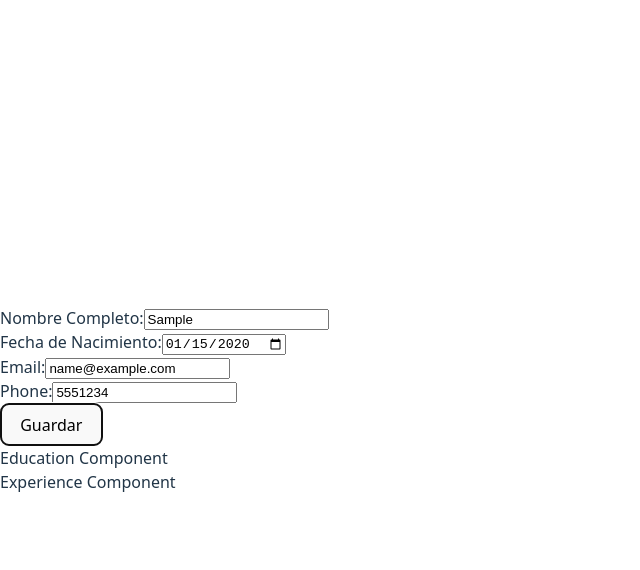
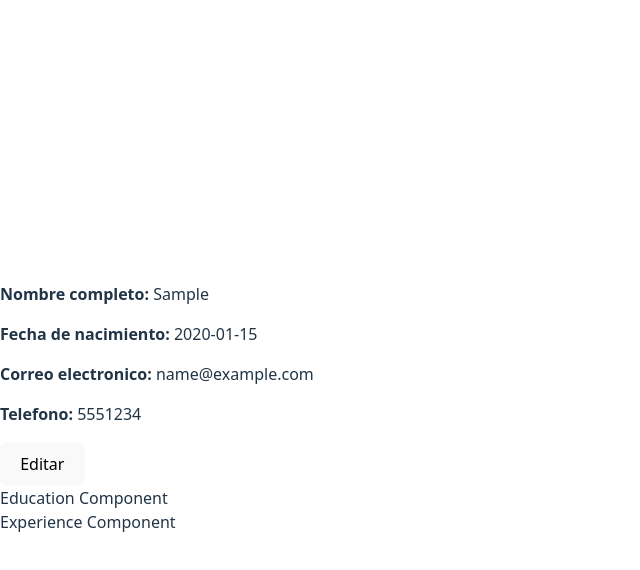
Before and after one commit to manulzvz/cv-application, a React (Vite) app: page / in a window 1280 px wide. Both pictures are taken after typing "Sample", "2020-01-15", "name@example.com", "5551234" into the empty fields and a click on the button "Guardar". Shown: the top 570 px of the page, without its empty margins (0-640 px from the left). Built offline with nearby package versions, Linux system fonts and the light colour scheme.

Commit message:
feat: Improve visualization on DisplaySection with better labels

```diff
--- a/src/components/CV.jsx
+++ b/src/components/CV.jsx
@@ -12,14 +12,28 @@ function CV() {
         phone: '',
     });
 
+    const [isEditingInfo, setIsEditingInfo] = useState(true);
+    const [isEditingEducation, setIsEditingEducation] = useState(true);
+    const [isEditingExperience, setIsEditingExperience] = useState(true);
+
     return (
         <div>
             <Info
                 generalInfo={generalInfo}
                 setGeneralInfo={setGeneralInfo}
+                isEditing={isEditingInfo}
+                setIsEditing={setIsEditingInfo}
             />
-            <Education></Education>
-            <Experience></Experience>
+            <Education
+                // ...props
+                isEditing={isEditingEducation}
+                setIsEditingEducation={setIsEditingEducation}
+            />
+            <Experience
+                // ...props
+                isEditing={isEditingExperience}
+                setIsEditingExperience={setIsEditingExperience}
+            />
         </div>
     );
 }
--- a/src/components/DisplaySection.jsx
+++ b/src/components/DisplaySection.jsx
@@ -1,5 +1,22 @@
-function DisplaySection() {
-    return <div>Display Section Component</div>;
+function DisplaySection({data}) {
+
+    const labels = {
+        fullName: "Nombre completo",
+        birthDate: "Fecha de nacimiento",
+        email: "Correo electronico",
+        phone: "Telefono"
+    }
+
+
+    return (
+        <div>
+            {Object.entries(data).map(([key,value]) => (
+                <p key={key}>
+                    <strong>{labels[key]}:</strong> {value}
+                </p>
+            ))}
+        </div>
+    );
 }
 
 export default DisplaySection;
--- a/src/components/Info.jsx
+++ b/src/components/Info.jsx
@@ -1,18 +1,20 @@
-function Info({generalInfo, setGeneralInfo}) {
+import DisplaySection from "./DisplaySection";
 
+function Info({ generalInfo, setGeneralInfo, isEditing, setIsEditing }) {
   function handleChange(e) {
-    const {name, value} = e.target;
-    setGeneralInfo(prev => ({
+    const { name, value } = e.target;
+    setGeneralInfo((prev) => ({
       ...prev,
-        [name]:value,
+      [name]: value,
     }));
   }
 
   function handleSubmit(e) {
     e.preventDefault();
-    console.log(generalInfo);
+    setIsEditing(false); //Cambia a modo visualizacion
   }
 
+  if (isEditing) {
     return (
       <form onSubmit={handleSubmit}>
         <div>
@@ -66,6 +68,15 @@ function Info({generalInfo, setGeneralInfo}) {
         <button type="submit">Guardar</button>
       </form>
     );
+  } else {
+    return (
+      <div>
+        <DisplaySection data={generalInfo}/>
+        <button onClick={() => setIsEditing(true)}>Editar</button>
+
+      </div>
+    );
+  }
 }
 
 export default Info;
```
Lines whose indentation alone changed are shown as unchanged.
